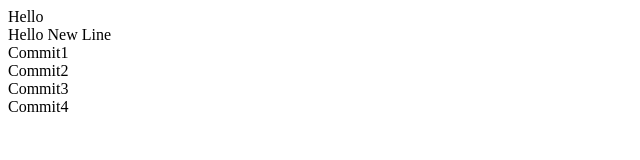
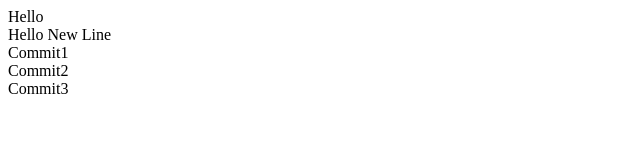
Before and after one commit to GunnersFiring/rbc-practice, a plain HTML site: page index.html in a window 1280 px wide. Shown: the full height of the page, 0-640 px from the left. Drawn offline with Linux system fonts and the light colour scheme.

Commit message:
Revert "Commit4"
This reverts commit de4bd250e83eb2d13c970e54fe65f784bedee5e2.

```diff
--- a/index.html
+++ b/index.html
@@ -3,4 +3,3 @@
 <div>Commit1</div>
 <div>Commit2</div>
 <div>Commit3</div>
-<div>Commit4</div>
```
